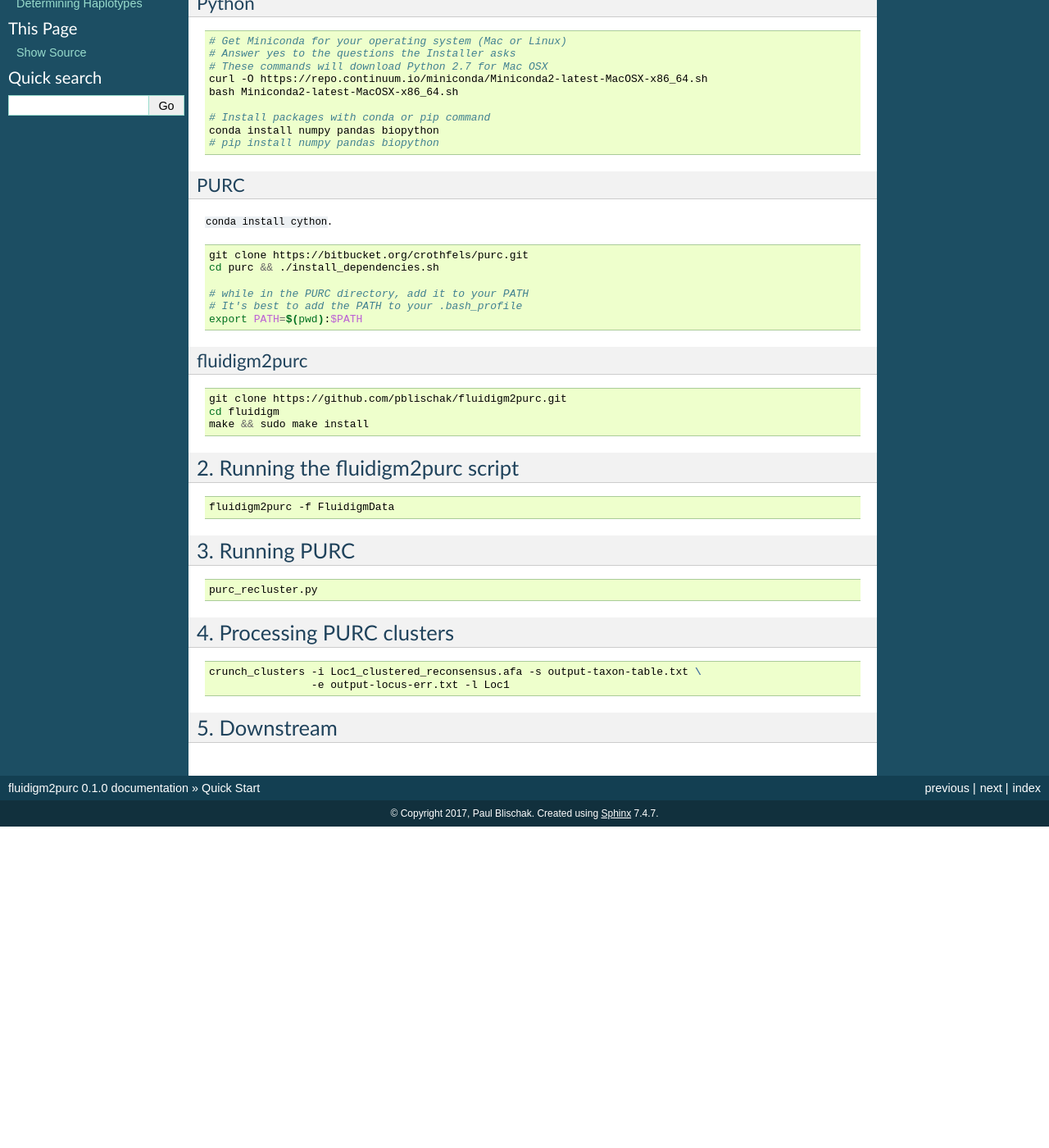
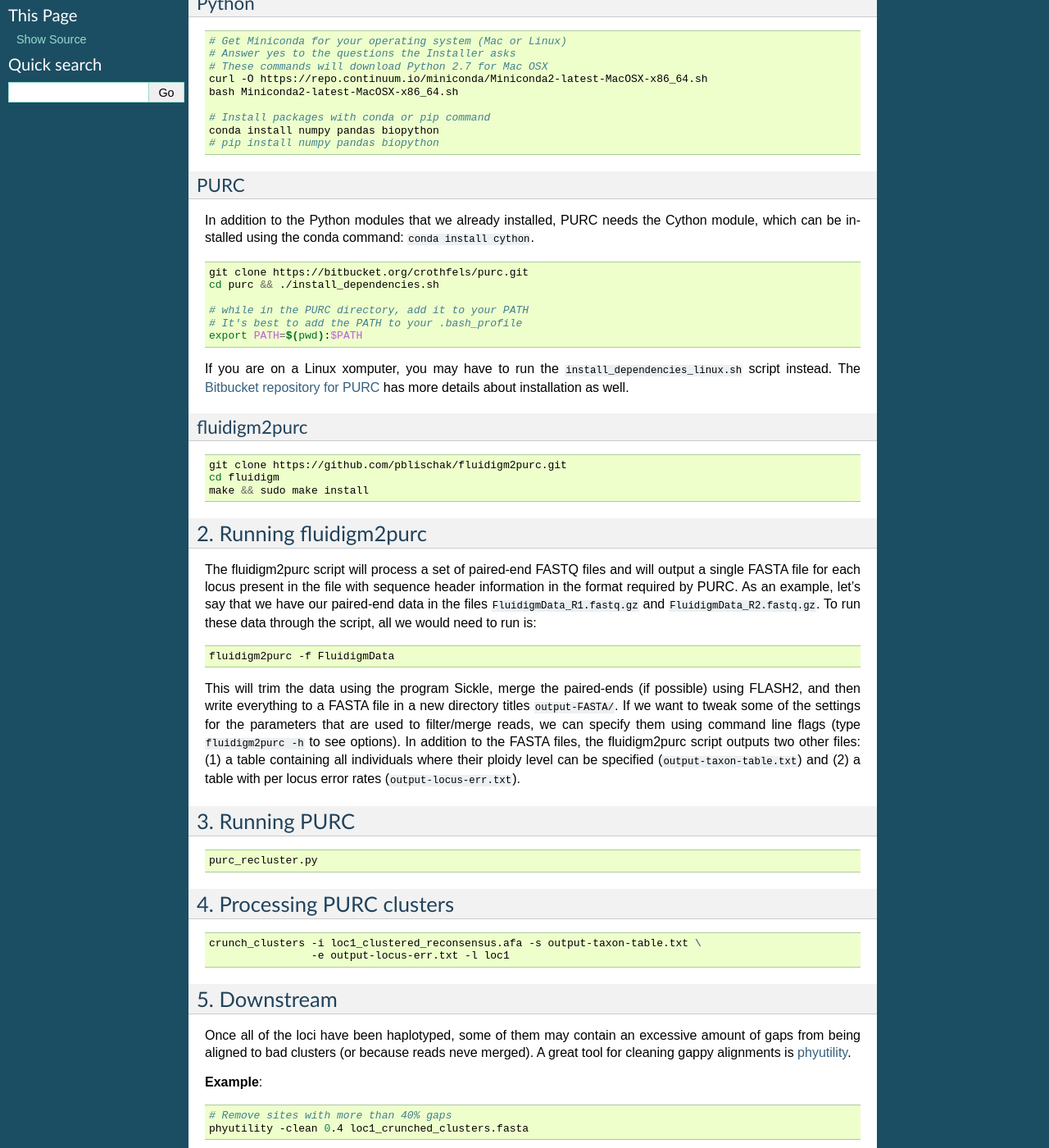
Before and after one commit to pblischak/fluidigm2purc, a Sphinx documentation site: the page built from docs/quick_start.rst, in a window 1280 px wide and 1400 px high, scrolled down 360 px. Shown: the whole window at 82% size. Built offline with Sphinx 7.4.7, drawn with Linux system fonts in a browser that asks for light colours; before the commit the page ends 1368 px from its top, so only the background shows below that; some of the changed text lies outside the part shown.

Commit message:
adding details about ploidy and error tables

```diff
--- a/docs/quick_start.rst
+++ b/docs/quick_start.rst
@@ -7,10 +7,10 @@
 installing, and running the fluidigm2purc pipeline. The details of each step can
 be found in the main documentation.
 
-**Basic requirements**:
+**Requirements**:
 
 - Python (we suggest using `Miniconda <https://conda.io/miniconda.html>`_)
-- Python packages: pandas, numpy, biopython
+- Python modules: pandas, numpy, biopython
 - C, C++ compilers (Linux should be good, Mac OSX needs Xcode and the **Command Line Tools**)
 - PURC (available on Bitbucket)
 
@@ -19,6 +19,8 @@
 
 Python
 ^^^^^^
+
+
 
 .. code:: bash
 
@@ -35,7 +37,8 @@
 PURC
 ^^^^
 
-``conda install cython``.
+In addition to the Python modules that we already installed, PURC needs the Cython
+module, which can be installed using the conda command: ``conda install cython``.
 
 .. code:: bash
 
@@ -46,6 +49,10 @@
   # It's best to add the PATH to your .bash_profile
   export PATH=$(pwd):$PATH
 
+If you are on a Linux xomputer, you may have to run the ``install_dependencies_linux.sh``
+script instead. The `Bitbucket repository for PURC <https://bitbucket.org/crothfels/purc/src/>`_
+has more details about installation as well.
+
 fluidigm2purc
 ^^^^^^^^^^^^^
 
@@ -55,12 +62,27 @@
   cd fluidigm
   make && sudo make install
 
-2. Running the fluidigm2purc script
------------------------------------
+2. Running fluidigm2purc
+------------------------
+
+The fluidigm2purc script will process a set of paired-end FASTQ files and will
+output a single FASTA file for each locus present in the file with sequence header information
+in the format required by PURC. As an example, let's say that we have our paired-end data
+in the files ``FluidigmData_R1.fastq.gz`` and ``FluidigmData_R2.fastq.gz``. To run these
+data through the script, all we would need to run is:
 
 .. code:: bash
 
   fluidigm2purc -f FluidigmData
+
+This will trim the data using the program Sickle, merge the paired-ends (if possible)
+using FLASH2, and then write everything to a FASTA file in a new directory titles ``output-FASTA/``.
+If we want to tweak some of the settings for the parameters that are used to filter/merge reads, we can
+specify them using command line flags (type ``fluidigm2purc -h`` to see options).
+In addition to the FASTA files, the fluidigm2purc script outputs two other files:
+(1) a table containing all individuals where their ploidy level can be specified
+(``output-taxon-table.txt``) and (2) a table with per locus error rates
+(``output-locus-err.txt``).
 
 3. Running PURC
 ---------------
@@ -74,8 +96,19 @@
 
 .. code:: bash
 
-  crunch_clusters -i Loc1_clustered_reconsensus.afa -s output-taxon-table.txt \
-                  -e output-locus-err.txt -l Loc1
+  crunch_clusters -i loc1_clustered_reconsensus.afa -s output-taxon-table.txt \
+                  -e output-locus-err.txt -l loc1
 
 5. Downstream
 -------------
+
+Once all of the loci have been haplotyped, some of them may contain an excessive
+amount of gaps from being aligned to bad clusters (or because reads neve merged).
+A great tool for cleaning gappy alignments is `phyutility <http://blackrim.org/programs/phyutility/>`_.
+
+**Example**:
+
+.. code:: bash
+
+  # Remove sites with more than 40% gaps
+  phyutility -clean 0.4 loc1_crunched_clusters.fasta
```
Also changed, not shown: docs/crunching_clusters.rst (+20 -13 lines), docs/fluidigm2purc.rst (+54 -3 lines).
